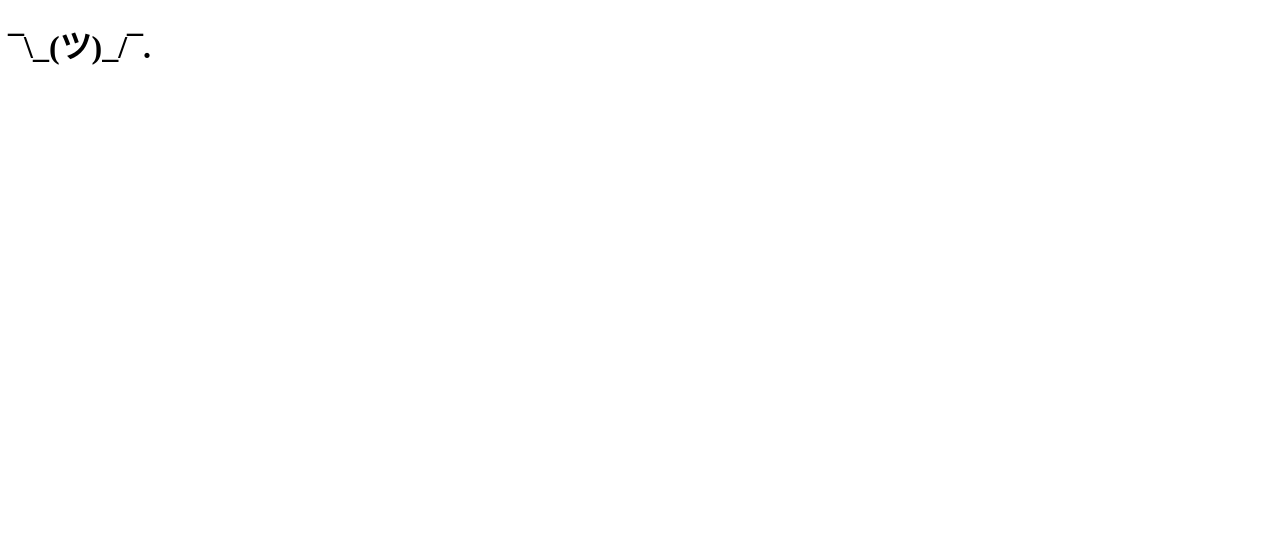
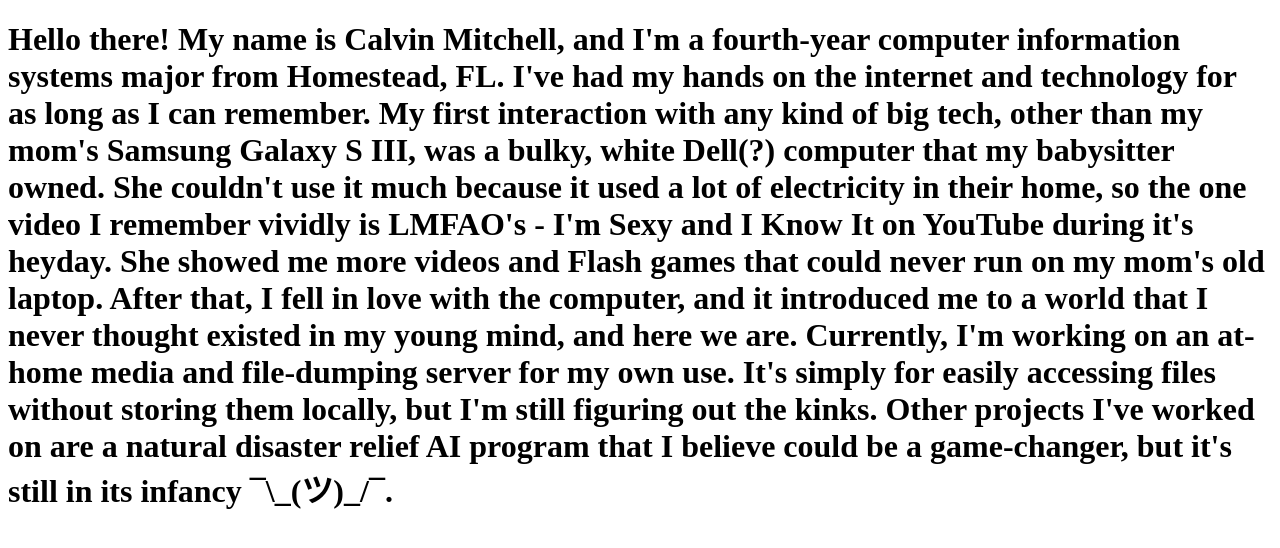
Before and after one commit to CJdaRacc/COP3060-PA0X, a plain HTML site: page index.html in a window 1280 px wide. Drawn offline with Linux system fonts and the light colour scheme.

Commit message:
Add files via upload
UPDATED index

```diff
--- a/index.html
+++ b/index.html
@@ -3,7 +3,12 @@
 <head>
     <meta charset="UTF-8">
     <title>My Awesome Website</title>
-        <h1> ¯\_(ツ)_/¯. </h1>
+        <h1> Hello there! My name is Calvin Mitchell, and I'm a fourth-year computer information systems major from Homestead, FL.
+          I've had my hands on the internet and technology for as long as I can remember. My first interaction with any kind of big tech,
+          other than my mom's Samsung Galaxy S III, was a bulky, white Dell(?) computer that my babysitter owned. She couldn't use it much because
+          it used a lot of electricity in their home, so the one video I remember vividly is LMFAO's - I'm Sexy and I Know It on YouTube during it's
+          heyday. She showed me more videos and Flash games that could never run on my mom's old laptop. After that, I fell in love with the computer, and it introduced me to a world that I never thought existed in my young mind, and here we are. Currently, I'm working on an at-home media and file-dumping server for my own use. It's simply for easily accessing files without storing them locally, but I'm still figuring out the kinks. Other
+          projects I've worked on are a natural disaster relief AI program that I believe could be a game-changer, but it's still in its infancy  ¯\_(ツ)_/¯. </h1>
 </head>
 <body>
 
```
